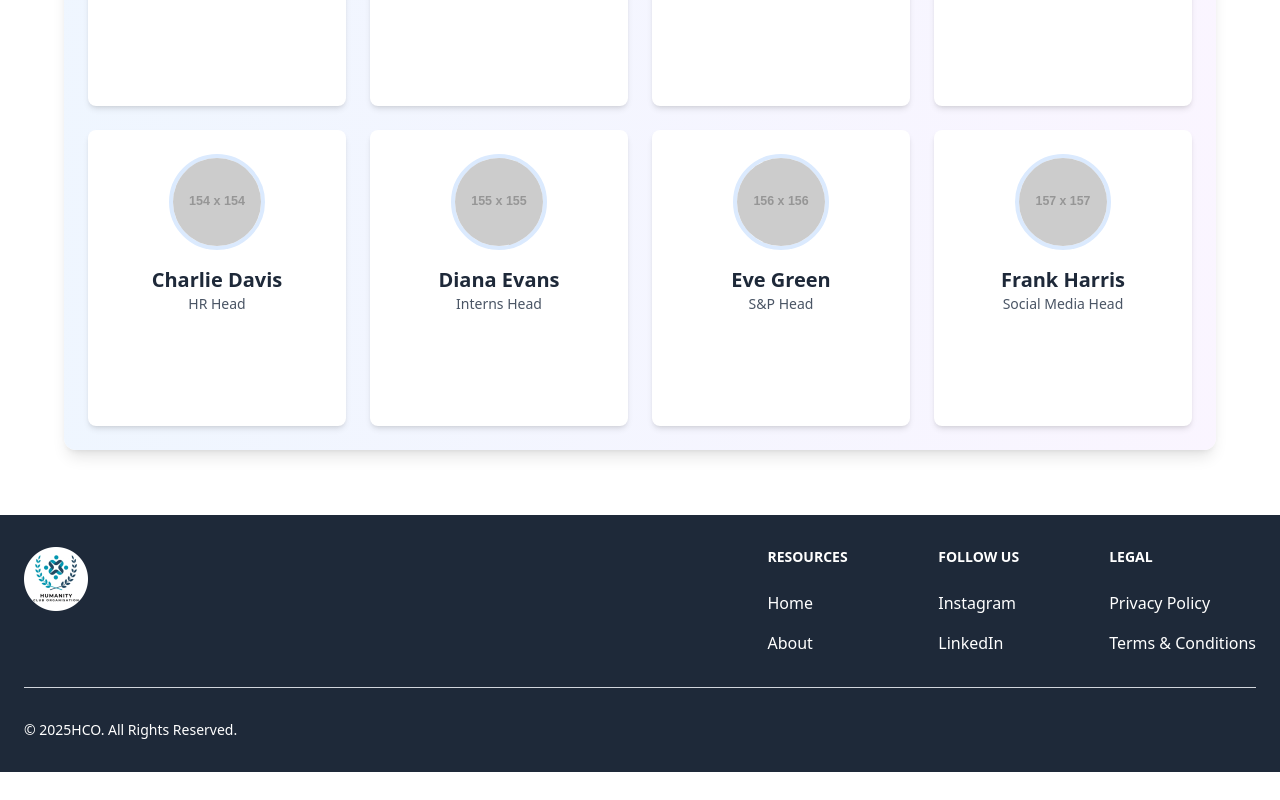
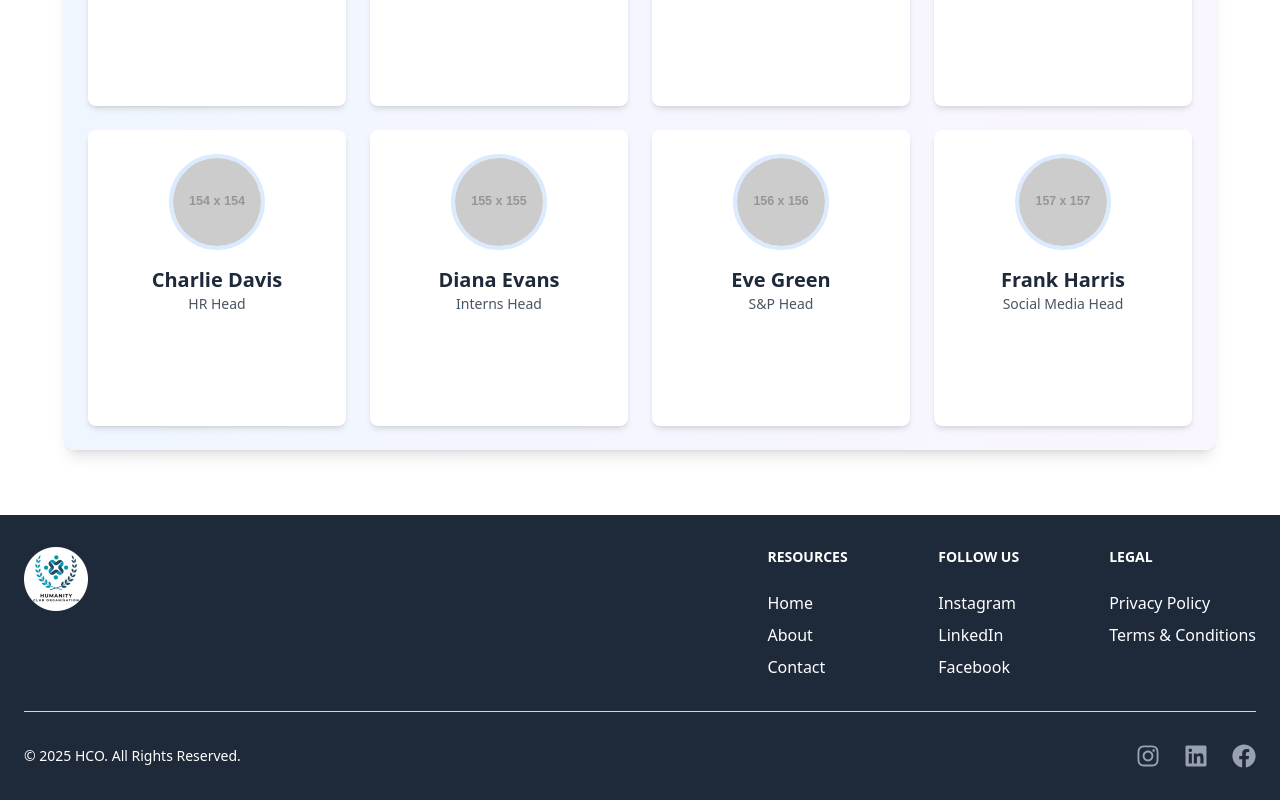
Before and after one commit to ADIII-03/HCOpage, a React (Vite) app: page /about in a window 1280 px wide. Shown: the part 1784-2584 px from the top of the page. Before the commit the page ends 2556 px from the top, so only its background shows below. Built offline with nearby package versions, Linux system fonts and the light colour scheme.

Commit message:
new features added

```diff
--- a/package.json
+++ b/package.json
@@ -14,6 +14,7 @@
     "@tailwindcss/vite": "^4.0.12",
     "react": "^19.0.0",
     "react-dom": "^19.0.0",
+    "react-icons": "^5.5.0",
     "react-router-dom": "^7.3.0",
     "tailwindcss": "^4.0.12"
   },
--- a/src/components/Contact/Contact.jsx
+++ b/src/components/Contact/Contact.jsx
@@ -1,4 +1,5 @@
 import React, { useState } from 'react';
+
 
 function Contact() {
   const [formData, setFormData] = useState({
@@ -26,7 +27,6 @@ function Contact() {
     e.preventDefault();
     if (validateForm()) {
       setIsSubmitting(true);
-      // Simulate form submission
       setTimeout(() => {
         alert(JSON.stringify(formData, null, 2));
         setIsSubmitting(false);
@@ -37,35 +37,35 @@ function Contact() {
   const handleChange = (e) => {
     const { name, value } = e.target;
     setFormData({ ...formData, [name]: value });
-    // Clear error when user starts typing
     if (errors[name]) {
       setErrors({ ...errors, [name]: '' });
     }
   };
 
   return (
-    <div className="py-20 bg-gray-50 min-h-screen">
-      <div className="container m-auto px-6 text-gray-700 md:px-12 xl:px-24">
-
-        {/* Header Section */}
+    <div className="relative py-20 bg-gray-50 min-h-screen overflow-hidden">
+      <img
+        src="/11zon_cropped.png"
+        alt="HCO Logo"
+        className="absolute inset-0 w-full h-full object-contain opacity-10 animate-pulse"
+      />
+      <div className="container m-auto px-6 text-gray-700 md:px-12 xl:px-24 relative z-10">
         <div className="max-w-3xl mx-auto text-center">
-          <h2 className="text-5xl font-extrabold text-gray-900">Get in Touch</h2>
-          <p className="mt-4 text-lg text-gray-600">
+          <h2 className="text-5xl font-extrabold text-gray-900 animate-fade-in">Get in Touch</h2>
+          <p className="mt-4 text-lg text-gray-600 animate-fade-in-delay">
             We’d love to hear from you! Whether you have questions, want to collaborate, or need more details about our initiatives, feel free to reach out.
           </p>
         </div>
 
         {/* Contact Form */}
-        <div className="mt-12 max-w-3xl mx-auto bg-white p-8 rounded-lg shadow-md">
+        <div className="mt-12 max-w-3xl mx-auto bg-white p-8 rounded-lg shadow-md animate-slide-in">
           <form onSubmit={handleSubmit} className="space-y-6">
             <div>
               <label className="block text-gray-700 font-medium">Full Name</label>
               <input
                 type="text"
                 name="name"
-                className={`w-full mt-2 p-4 border ${
-                  errors.name ? 'border-red-500' : 'border-gray-300'
-                } rounded-lg focus:ring-2 focus:ring-blue-500 focus:outline-none`}
+                className={`w-full mt-2 p-4 border ${errors.name ? 'border-red-500' : 'border-gray-300'} rounded-lg focus:ring-2 focus:ring-blue-500 focus:outline-none`}
                 placeholder="John Doe"
                 value={formData.name}
                 onChange={handleChange}
@@ -77,9 +77,7 @@ function Contact() {
               <input
                 type="email"
                 name="email"
-                className={`w-full mt-2 p-4 border ${
-                  errors.email ? 'border-red-500' : 'border-gray-300'
-                } rounded-lg focus:ring-2 focus:ring-blue-500 focus:outline-none`}
+                className={`w-full mt-2 p-4 border ${errors.email ? 'border-red-500' : 'border-gray-300'} rounded-lg focus:ring-2 focus:ring-blue-500 focus:outline-none`}
                 placeholder="you@example.com"
                 value={formData.email}
                 onChange={handleChange}
@@ -90,9 +88,7 @@ function Contact() {
               <label className="block text-gray-700 font-medium">Message</label>
               <textarea
                 name="message"
-                className={`w-full mt-2 p-4 border ${
-                  errors.message ? 'border-red-500' : 'border-gray-300'
-                } rounded-lg focus:ring-2 focus:ring-blue-500 focus:outline-none`}
+                className={`w-full mt-2 p-4 border ${errors.message ? 'border-red-500' : 'border-gray-300'} rounded-lg focus:ring-2 focus:ring-blue-500 focus:outline-none`}
                 rows="5"
                 placeholder="Write your message here..."
                 value={formData.message}
@@ -102,7 +98,7 @@ function Contact() {
             </div>
             <button
               type="submit"
-              className="w-full bg-blue-600 text-white py-4 rounded-lg font-semibold text-lg hover:bg-blue-700 transition disabled:bg-blue-300"
+              className="w-full bg-blue-600 text-white py-4 rounded-lg font-semibold text-lg hover:bg-blue-700 transition disabled:bg-blue-300 animate-bounce"
               disabled={isSubmitting}
             >
               {isSubmitting ? 'Sending...' : 'Send Message'}
@@ -110,27 +106,47 @@ function Contact() {
           </form>
         </div>
 
-        {/* Contact Information */}
-        <div className="mt-16 text-center">
-          <h3 className="text-3xl font-semibold text-gray-800">Our Contact Information</h3>
-          <p className="mt-4 text-lg text-gray-600">We are available via email, phone, or you can visit our office.</p>
-          <div className="mt-6 space-y-3">
-            <p className="text-gray-700 text-lg font-medium">📧 Email: <a href="mailto:contact@hco.org" className="text-blue-600 hover:underline">contact@hco.org</a></p>
-            <p className="text-gray-700 text-lg font-medium">📞 Phone: <a href="tel:+911234567890" className="text-blue-600 hover:underline">+91 12345 67890</a></p>
-            <p className="text-gray-700 text-lg font-medium">📍 Address: 123, Humanity Street, Delhi, India</p>
+        {/* Join Us & QR Code Section */}
+        <div className="mt-16 grid grid-cols-1 md:grid-cols-2 gap-12 items-center">
+  {/* Join Us Section */}
+  <div className="bg-white p-10 rounded-lg shadow-lg text-center flex flex-col justify-between animate-fade-in md:h-[300px]">
+    <h3 className="text-4xl font-bold text-gray-900">🌟 Join Us</h3>
+    <p className="mt-4 text-lg text-gray-700 leading-relaxed">
+      Be a part of our mission! Register through our official Google form
+      and contribute towards creating meaningful change.
+    </p>
+    <a
+      href="https://forms.gle/L8PMpknuJmoMUbBs6"
+      target="_blank"
+      rel="noopener noreferrer"
+      className="mt-6 inline-block px-6 py-3 bg-green-500 text-white text-lg font-semibold rounded-full shadow-md hover:bg-green-600 hover:shadow-lg transition-all duration-300"
+    >
+      ✨ Register Now
+    </a>
+  </div>
+
+  {/* QR Code Section */}
+  <div className="bg-white p-10 rounded-lg shadow-lg flex flex-col items-center justify-center animate-fade-in md:h-[300px]">
+    <h3 className="text-4xl font-bold text-gray-900">🔗 Our Linktree</h3>
+    <p className="mt-4 text-lg text-gray-700 leading-relaxed text-center">
+      Discover more about HCO, our initiatives, and how you can be involved.
+    </p>
+    <div className="mt-6 flex justify-center w-full">
+      <img
+        src="https://api.qrserver.com/v1/create-qr-code/?size=200x200&data=https://linktr.ee/hco"
+        alt="Linktree QR Code"
+        className="rounded-lg shadow-md transition-transform transform hover:scale-110 duration-300 w-[150px] h-[150px]"
+      />
+    </div>
   </div>
 </div>
 
-        {/* Social Media Section */}
+
+        {/* Instagram Live Feed */}
         <div className="mt-16 text-center">
-          <h3 className="text-3xl font-semibold text-gray-800">Follow Us</h3>
+          <h3 className="text-3xl font-semibold text-gray-800">Follow Us on Instagram</h3>
           <p className="mt-4 text-lg text-gray-600">Stay updated with our latest activities and events.</p>
-
-          <div className="mt-8 grid grid-cols-1 md:grid-cols-2 gap-8">
-
-            {/* Instagram Feed via LightWidget */}
-            <div className="bg-white p-4 rounded-lg shadow-lg">
-              <h4 className="text-xl font-bold mb-4">Instagram Feed</h4>
+          <div className="mt-8">
             <iframe
               src="https://www.instagram.com/humanity.club_organization/embed"
               width="100%"
@@ -142,23 +158,6 @@ function Contact() {
               title="Instagram Feed"
             />
           </div>
-
-            {/* LinkedIn Follow Button */}
-            <div className="bg-white p-4 rounded-lg shadow-lg">
-              <h4 className="text-xl font-bold mb-4">LinkedIn Updates</h4>
-              <div className="linkedin-badge">
-                <a href="https://www.linkedin.com/company/humanity-club-organization/"
-                   className="text-blue-600 hover:underline text-lg font-semibold"
-                   target="_blank"
-                   rel="noopener noreferrer"
-                   aria-label="Follow us on LinkedIn"
-                >
-                  Follow Us on LinkedIn
-                </a>
-              </div>
-            </div>
-
-          </div>
         </div>
       </div>
     </div>
--- a/src/components/Footer/Footer.jsx
+++ b/src/components/Footer/Footer.jsx
@@ -1,5 +1,6 @@
-import React from 'react';
-import { Link } from 'react-router-dom';
+import React from "react";
+import { Link } from "react-router-dom";
+import { FaInstagram, FaLinkedin, FaFacebook } from "react-icons/fa";
 
 export default function Footer() {
   return (
@@ -8,33 +9,39 @@ export default function Footer() {
         <div className="md:flex md:justify-between">
           <div className="mb-6 md:mb-0">
             <Link to="/" className="flex items-center">
-                            <img
-                                src="/11zon_cropped.png"
-                                className="mr-3 h-16"
-                                alt="Logo"
-                            />
+              <img src="/11zon_cropped.png" className="mr-3 h-16" alt="Logo" />
             </Link>
           </div>
-                    <div className="grid grid-cols-2 gap-8 sm:gap-6 sm:grid-cols-3">
+
+          {/* Footer Sections */}
+          <div className="grid grid-cols-2 sm:grid-cols-3 gap-8 sm:gap-6">
+            {/* Resources */}
             <div>
               <h2 className="mb-6 text-sm font-semibold uppercase">Resources</h2>
-                            <ul className="font-medium">
-                                <li className="mb-4">
-                                    <Link to="/" className="hover:underline">
+              <ul className="font-medium space-y-2">
+                <li>
+                  <Link to="/" className="hover:underline" onClick={() => window.scrollTo(0, 0)}>
                     Home
                   </Link>
                 </li>
                 <li>
-                                    <Link to="/about" className="hover:underline">
+                  <Link to="/about" className="hover:underline" onClick={() => window.scrollTo(0, 0)}>
                     About
+                  </Link>
+                </li>
+                <li>
+                  <Link to="/contact" className="hover:underline" onClick={() => window.scrollTo(0, 0)}>
+                    Contact
                   </Link>
                 </li>
               </ul>
             </div>
+
+            {/* Follow Us */}
             <div>
-                            <h2 className="mb-6 text-sm font-semibold uppercase">Follow us</h2>
-                            <ul className="font-medium">
-                                <li className="mb-4">
+              <h2 className="mb-6 text-sm font-semibold uppercase">Follow Us</h2>
+              <ul className="font-medium space-y-2">
+                <li>
                   <a
                     href="https://www.instagram.com/humanity.club_organization/"
                     className="hover:underline"
@@ -45,38 +52,83 @@ export default function Footer() {
                   </a>
                 </li>
                 <li>
-                                    <a href="https://www.linkedin.com/company/humanity-club-organization/" className="hover:underline">
+                  <a
+                    href="https://www.linkedin.com/company/humanity-club-organization/"
+                    className="hover:underline"
+                    target="_blank"
+                    rel="noreferrer"
+                  >
                     LinkedIn
+                  </a>
+                </li>
+                <li>
+                  <a
+                    href="https://www.facebook.com/"
+                    className="hover:underline"
+                    target="_blank"
+                    rel="noreferrer"
+                  >
+                    Facebook
                   </a>
                 </li>
               </ul>
             </div>
+
+            {/* Legal */}
             <div>
               <h2 className="mb-6 text-sm font-semibold uppercase">Legal</h2>
-                            <ul className="font-medium">
-                                <li className="mb-4">
-                                    <Link to="#" className="hover:underline">
-                                        Privacy Policy
-                                    </Link>
+              <ul className="font-medium space-y-2">
+                <li>
+                  <Link to="#" className="hover:underline">Privacy Policy</Link>
                 </li>
                 <li>
-                                    <Link to="#" className="hover:underline">
-                                        Terms &amp; Conditions
-                                    </Link>
+                  <Link to="#" className="hover:underline">Terms &amp; Conditions</Link>
                 </li>
               </ul>
             </div>
           </div>
         </div>
+
+        {/* Divider */}
         <hr className="my-6 border-gray-300 sm:mx-auto lg:my-8" />
+
+        {/* Copyright and Social Icons */}
         <div className="sm:flex sm:items-center sm:justify-between">
           <span className="text-sm sm:text-center">
-                        © 2025
+            © 2025{" "}
             <a href="/" className="hover:underline">
               HCO
             </a>
             . All Rights Reserved.
           </span>
+
+          {/* Social Icons */}
+          <div className="flex mt-4 sm:mt-0 space-x-6">
+            <a
+              href="https://www.instagram.com/humanity.club_organization/"
+              target="_blank"
+              rel="noopener noreferrer"
+              className="text-gray-400 hover:text-white"
+            >
+              <FaInstagram size={24} />
+            </a>
+            <a
+              href="https://www.linkedin.com/company/humanity-club-organization/"
+              target="_blank"
+              rel="noopener noreferrer"
+              className="text-gray-400 hover:text-white"
+            >
+              <FaLinkedin size={24} />
+            </a>
+            <a
+              href="https://www.facebook.com/"
+              target="_blank"
+              rel="noopener noreferrer"
+              className="text-gray-400 hover:text-white"
+            >
+              <FaFacebook size={24} />
+            </a>
+          </div>
         </div>
       </div>
     </footer>
--- a/src/components/Header/Header.jsx
+++ b/src/components/Header/Header.jsx
@@ -3,6 +3,12 @@ import { Link, NavLink } from "react-router-dom";
 
 function Header() {
   const [isMenuOpen, setIsMenuOpen] = useState(false);
+
+  // Function to handle menu toggle
+  const toggleMenu = () => setIsMenuOpen(!isMenuOpen);
+
+  // Function to close menu when clicking a link
+  const closeMenu = () => setIsMenuOpen(false);
 
   return (
     <header className="shadow sticky top-0 z-50">
@@ -20,7 +26,7 @@ function Header() {
           {/* Hamburger Menu for Mobile */}
           <button
             className="lg:hidden p-2 focus:outline-none"
-            onClick={() => setIsMenuOpen(!isMenuOpen)}
+            onClick={toggleMenu}
             aria-label="Toggle menu"
           >
             <svg className="w-6 h-6" fill="none" stroke="currentColor" viewBox="0 0 24 24">
@@ -61,6 +67,7 @@ function Header() {
                       `block py-2 px-4 rounded-lg transition duration-200
                       ${isActive ? "text-orange-700 font-bold" : "text-gray-700 hover:text-orange-700"}`
                     }
+                    onClick={closeMenu} // Close menu on link click
                   >
                     {item.name}
                   </NavLink>
```
Also changed, not shown: 1 other file (tests, documents, lock files or other folders). Lines whose indentation alone changed are shown as unchanged.
